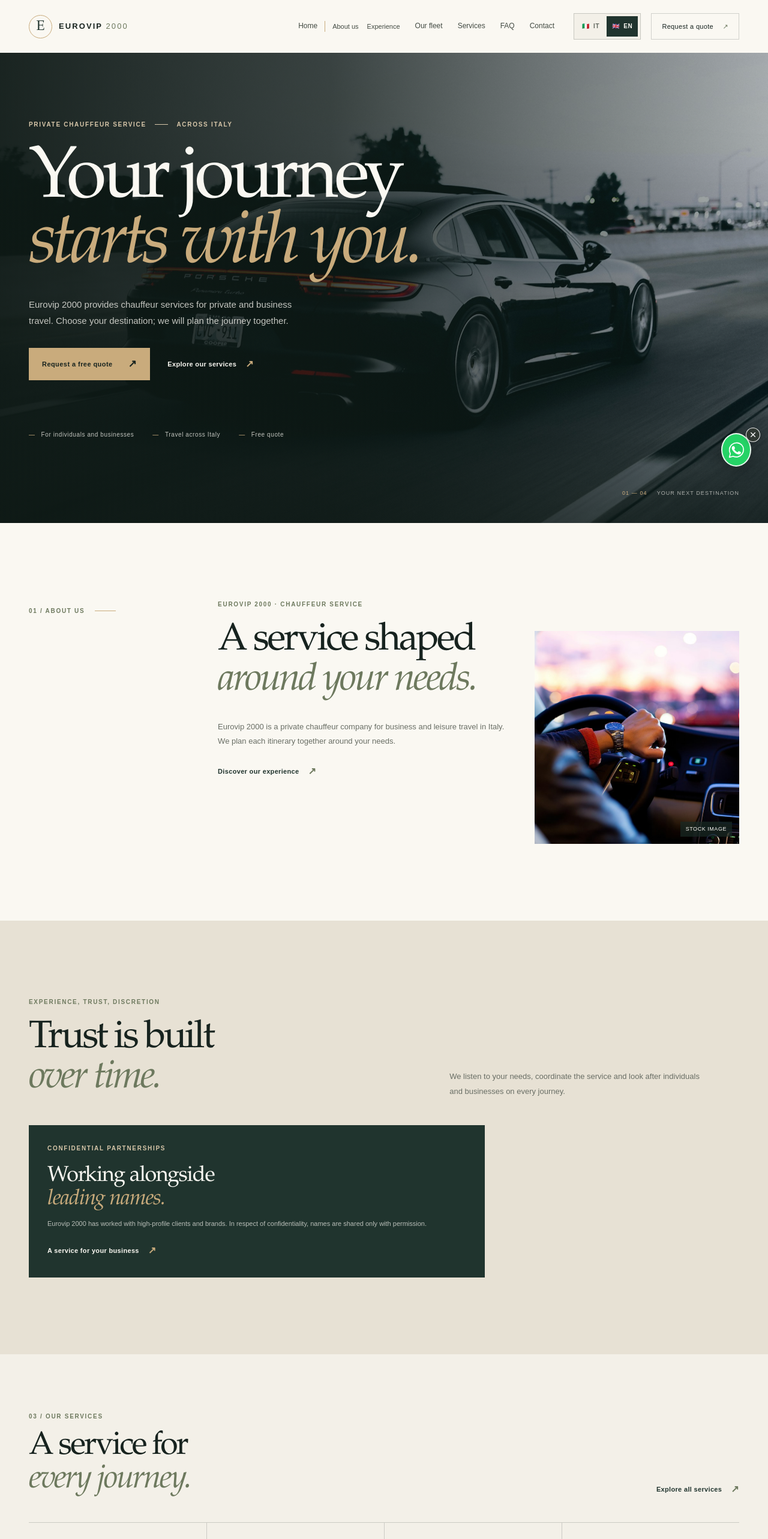
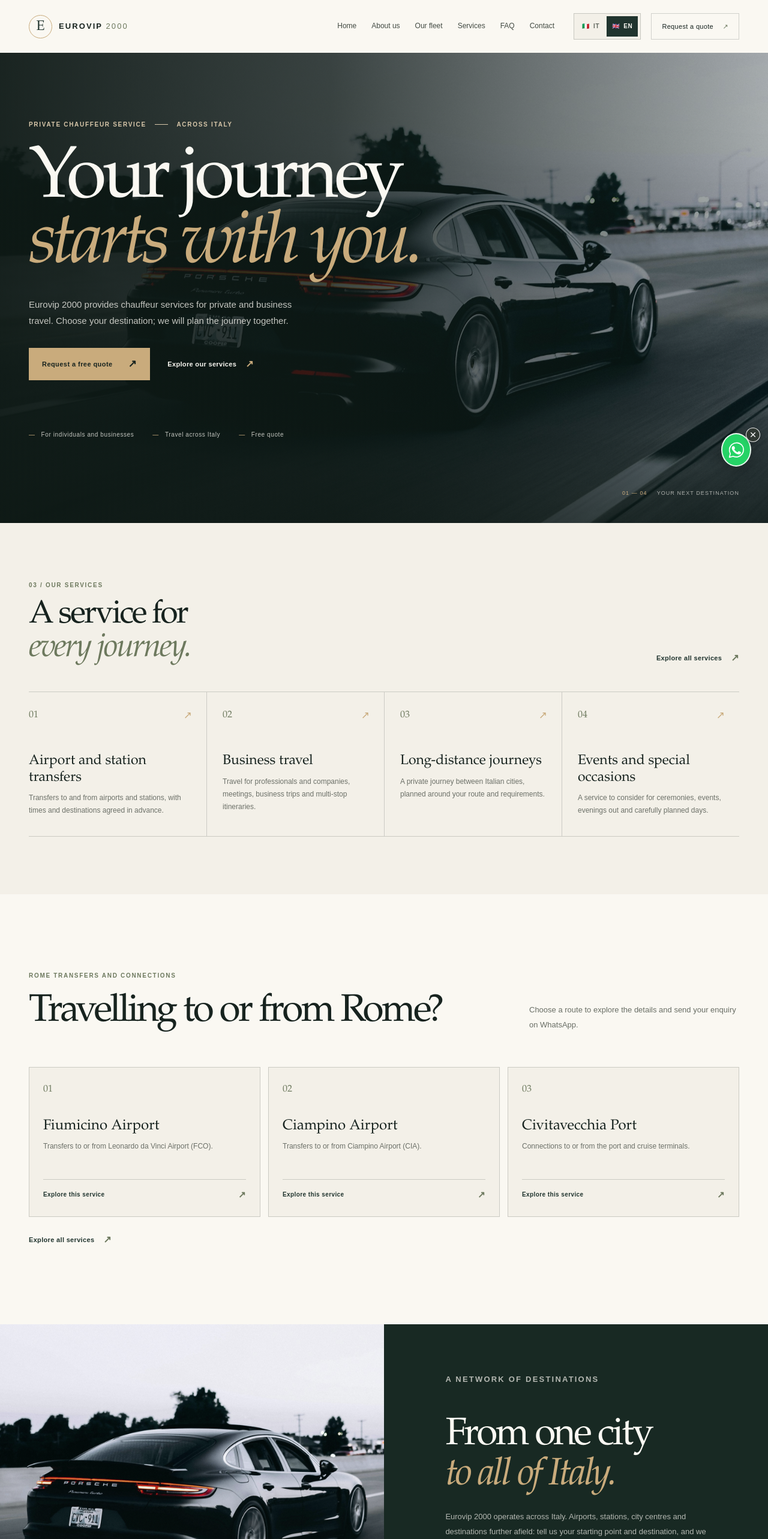
Before and after one commit to dibla92/eurovip2000, a Next.js app: page /en in a window 1280 px wide. Shown: the top 2566 px of the page at 60% size. Built offline with nearby package versions, Linux system fonts and the light colour scheme.

Commit message:
migliorie

```diff
--- a/src/app/[locale]/[...slug]/page.tsx
+++ b/src/app/[locale]/[...slug]/page.tsx
@@ -158,7 +158,7 @@ function AboutPage({ locale }: { locale: Locale }) {
 
   return (
     <main id="contenuto">
-      <section className="intro-section section-pad">
+      <section className="intro-section section-pad" id="chi-siamo">
         <div className="page-width intro-grid">
           <div className="section-label">
             <span className="eyebrow">{t.aboutPageEyebrow}</span>
--- a/src/app/[locale]/page.tsx
+++ b/src/app/[locale]/page.tsx
@@ -45,7 +45,6 @@ export default async function Home({ params }: PageProps<"/[locale]">) {
   if (!isLocale(locale)) notFound();
 
   const t = getTranslations(locale);
-  const experiencePath = `${getLocalizedPath(locale, "home")}#esperienza`;
   const servicesPath = getLocalizedPath(locale, "services");
   const quotePath = getLocalizedPath(locale, "quote");
   const featuredTransfers = t.transfers.slice(0, 3);
@@ -111,66 +110,6 @@ export default async function Home({ params }: PageProps<"/[locale]">) {
           <div className="hero-caption">
             <span>01 — 04</span>
             <span>{t.heroCaption}</span>
-          </div>
-        </section>
-
-        <section className="intro-section section-pad" id="chi-siamo">
-          <div className="page-width intro-grid">
-            <div className="section-label">
-              <span className="eyebrow">{t.aboutLabel}</span>
-              <span className="label-rule" />
-            </div>
-            <div className="intro-copy">
-              <p className="eyebrow eyebrow-olive">{t.aboutEyebrow}</p>
-              <h2>
-                <SplitHeading text={t.homeAboutTitle} />
-              </h2>
-              <p className="home-intro-copy">{t.homeIntro}</p>
-              <a className="text-link" href={experiencePath}>
-                {t.homeAboutLink} <span aria-hidden="true">↗</span>
-              </a>
-            </div>
-            <div className="intro-image-wrap">
-              <Image
-                src="/images/driver-journey.jpg"
-                alt={t.journeyImageAlt}
-                width={1000}
-                height={667}
-                sizes="(max-width: 760px) 100vw, 36vw"
-                className="intro-image"
-              />
-              <span className="image-note">{t.stockImage}</span>
-            </div>
-          </div>
-        </section>
-
-        <section
-          className="experience-section section-pad"
-          id="esperienza"
-          aria-labelledby="experience-title"
-        >
-          <div className="page-width">
-            <div className="experience-heading">
-              <div>
-                <p className="eyebrow eyebrow-olive">{t.experienceEyebrow}</p>
-                <h2 id="experience-title">
-                  <SplitHeading text={t.experienceTitle} />
-                </h2>
-              </div>
-              <p>{t.experienceIntro}</p>
-            </div>
-            <div className="experience-grid experience-grid-home">
-              <article className="client-note">
-                <p className="eyebrow eyebrow-light">{t.clientEyebrow}</p>
-                <h3>
-                  <SplitHeading text={t.clientTitle} />
-                </h3>
-                <p>{t.clientCopy}</p>
-                <a className="text-link text-link-light" href={quotePath}>
-                  {t.businessLink} <span aria-hidden="true">↗</span>
-                </a>
-              </article>
-            </div>
           </div>
         </section>
 
--- a/src/app/[locale]/site-frame.tsx
+++ b/src/app/[locale]/site-frame.tsx
@@ -35,8 +35,7 @@ export default function SiteFrame({
         }}
         paths={{
           home: homePath,
-          about: `${homePath}#chi-siamo`,
-          experience: `${homePath}#esperienza`,
+          about: getLocalizedPath(locale, "about"),
           fleet: getLocalizedPath(locale, "fleet"),
           services: getLocalizedPath(locale, "services"),
           faq: getLocalizedPath(locale, "faq"),
--- a/src/app/[locale]/site-header.tsx
+++ b/src/app/[locale]/site-header.tsx
@@ -11,7 +11,6 @@ type HeaderCopy = {
   nav: {
     home: string;
     about: string;
-    experience: string;
     fleet: string;
     services: string;
     faq: string;
@@ -33,7 +32,6 @@ export default function SiteHeader({
   paths: {
     home: string;
     about: string;
-    experience: string;
     fleet: string;
     services: string;
     faq: string;
@@ -45,17 +43,6 @@ export default function SiteHeader({
 }) {
   const headerRef = useRef<HTMLElement>(null);
   const [hidden, setHidden] = useState(false);
-  const [hash, setHash] = useState("");
-
-  useEffect(() => {
-    function updateHash() {
-      setHash(window.location.hash);
-    }
-
-    updateHash();
-    window.addEventListener("hashchange", updateHash);
-    return () => window.removeEventListener("hashchange", updateHash);
-  }, []);
 
   useEffect(() => {
     let previousY = window.scrollY;
@@ -81,12 +68,8 @@ export default function SiteHeader({
   }, []);
 
   const activeNavItem =
-    page === "about" || (page === "home" && hash === "#chi-siamo")
-      ? hash === "#esperienza"
-        ? "experience"
-        : "about"
-      : page === "home" && hash === "#esperienza"
-        ? "experience"
+    page === "about"
+      ? "about"
       : page === "fleet"
         ? "fleet"
         : page === "services" || page.startsWith("transfer:")
@@ -113,23 +96,13 @@ export default function SiteHeader({
           </span>
         </a>
         <nav className="main-nav" aria-label={copy.navLabel}>
-          <div className="nav-home-group">
           <a href={paths.home}>{copy.nav.home}</a>
-            <div className="nav-home-sections">
           <a
             href={paths.about}
-                aria-current={activeNavItem === "about" ? "location" : undefined}
+            aria-current={activeNavItem === "about" ? "page" : undefined}
           >
             {copy.nav.about}
           </a>
-              <a
-                href={paths.experience}
-                aria-current={activeNavItem === "experience" ? "location" : undefined}
-              >
-                {copy.nav.experience}
-              </a>
-            </div>
-          </div>
           <a href={paths.fleet} aria-current={activeNavItem === "fleet" ? "page" : undefined}>
             {copy.nav.fleet}
           </a>
--- a/src/app/globals.css
+++ b/src/app/globals.css
@@ -246,23 +246,6 @@ textarea:focus-visible {
   gap: 25px;
   color: #424a42;
   font-size: 12px;
-}
-
-.nav-home-group,
-.nav-home-sections {
-  display: flex;
-  align-items: center;
-}
-
-.nav-home-group {
-  gap: 12px;
-}
-
-.nav-home-sections {
-  padding-left: 12px;
-  border-left: 1px solid var(--gold);
-  gap: 14px;
-  font-size: 11px;
 }
 
 .main-nav a,
@@ -1803,11 +1786,6 @@ a.contact-card:hover {
     flex: 0 0 auto;
   }
 
-  .nav-home-group,
-  .nav-home-sections {
-    flex: 0 0 auto;
-  }
-
   .hero {
     min-height: 700px;
     min-height: min(760px, calc(100svh - 94px));
--- a/src/app/translations.ts
+++ b/src/app/translations.ts
@@ -12,7 +12,6 @@ const translations = {
     nav: {
       home: "Home",
       about: "Chi siamo",
-      experience: "Esperienza",
       fleet: "La flotta",
       services: "Servizi",
       faq: "FAQ",
@@ -82,15 +81,11 @@ const translations = {
         },
       },
     },
-    homeIntro:
-      "Eurovip 2000 è una società NCC per viaggi privati e di lavoro in Italia. Itinerario e dettagli si definiscono insieme, secondo le tue esigenze.",
-    homeAboutLink: "Scopri la nostra esperienza",
     homeServicesTitle: "Un servizio per|ogni itinerario.",
     homeTransfersTitle: "Parti da Roma?",
     homeTransfersIntro:
       "Scegli una tratta per scoprire i dettagli e inviare la tua richiesta su WhatsApp.",
     homeAllServices: "Tutti i servizi",
-    homeAboutTitle: "Un servizio attento|alle tue esigenze.",
     homeQuoteLink: "Parliamo del tuo viaggio",
     aboutPageEyebrow: "Chi siamo · Esperienza",
     aboutPageTitle: "Un viaggio ben organizzato|comincia dall'ascolto.",
@@ -224,7 +219,6 @@ const translations = {
     heroNotesLabel: "Informazioni sul servizio",
     heroNotes: ["Per privati e aziende", "Viaggi in Italia", "Preventivo gratuito"],
     heroCaption: "La tua prossima destinazione",
-    aboutLabel: "01 / Chi siamo",
     aboutEyebrow: "Eurovip 2000 · NCC",
     aboutTitle: "Il tempo del viaggio|torna a essere tuo.",
     aboutCopy: [
@@ -451,7 +445,6 @@ const translations = {
     nav: {
       home: "Home",
       about: "About us",
-      experience: "Experience",
       fleet: "Our fleet",
       services: "Services",
       faq: "FAQ",
@@ -521,15 +514,11 @@ const translations = {
         },
       },
     },
-    homeIntro:
-      "Eurovip 2000 is a private chauffeur company for business and leisure travel in Italy. We plan each itinerary together around your needs.",
-    homeAboutLink: "Discover our experience",
     homeServicesTitle: "A service for|every journey.",
     homeTransfersTitle: "Travelling to or from Rome?",
     homeTransfersIntro:
       "Choose a route to explore the details and send your enquiry on WhatsApp.",
     homeAllServices: "Explore all services",
-    homeAboutTitle: "A service shaped|around your needs.",
     homeQuoteLink: "Tell us about your journey",
     aboutPageEyebrow: "About us · Experience",
     aboutPageTitle: "A well-planned journey|starts with listening.",
@@ -663,7 +652,6 @@ const translations = {
     heroNotesLabel: "Service information",
     heroNotes: ["For individuals and businesses", "Travel across Italy", "Free quote"],
     heroCaption: "Your next destination",
-    aboutLabel: "01 / About us",
     aboutEyebrow: "Eurovip 2000 · Chauffeur service",
     aboutTitle: "Make travel time|your own again.",
     aboutCopy: [
```
Lines whose indentation alone changed are shown as unchanged.
